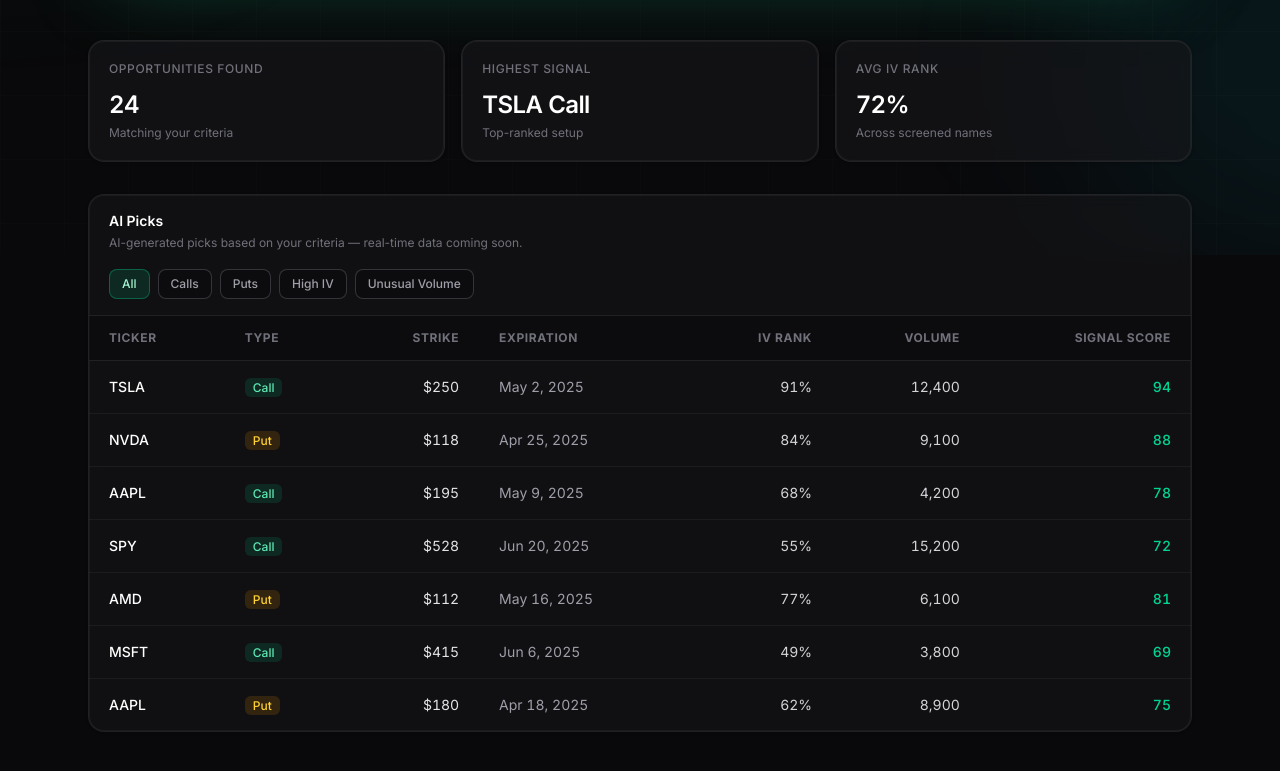
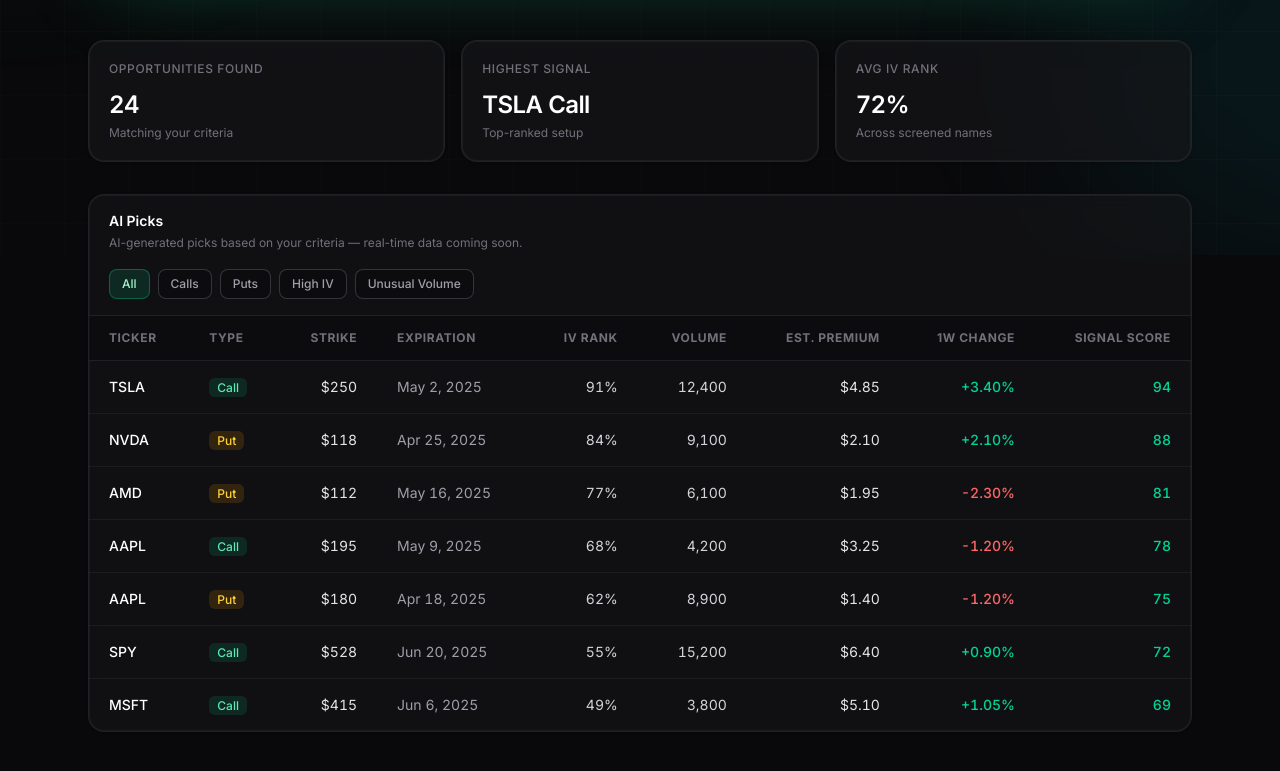
Before and after one commit to IsaacBolen/optionspilot, a Next.js app: page /screener in a window 1280 px wide. Shown: the part 545-1316 px from the top of the page. Built offline with nearby package versions, Linux system fonts and the light colour scheme.

Commit message:
Add est. premium, stock price changes, and sort screener by signal score

```diff
--- a/app/api/chat/route.ts
+++ b/app/api/chat/route.ts
@@ -1,11 +1,13 @@
 import Anthropic from "@anthropic-ai/sdk";
 import { NextResponse } from "next/server";
+
+import { enrichPicksWithPolygonPriceChanges } from "@/lib/enrich-screener-picks";
 
 /** Dashboard news headline sentiment is handled separately by `app/api/sentiment/route.ts`. */
 
 const DASHBOARD_SYSTEM = `You are an AI trading assistant for OptionsPilot. The user is asking about market news, their positions (AAPL call $185 strike, NVDA put $118 strike, SPY call $520 strike), or general trading questions. Keep responses concise, 2-3 sentences max, conversational and helpful.`;
 
-const SCREENER_SYSTEM = `You are an AI options screener for OptionsPilot. The user will describe what kind of options trade they are looking for. Respond with a JSON object containing: summary (one sentence describing what you found), and picks (array of 5-7 options opportunities with fields: ticker, type, strike, expiration, ivRank, volume, signalScore). Make the picks realistic and relevant to what the user asked for.
+const SCREENER_SYSTEM = `You are an AI options screener for OptionsPilot. The user will describe what kind of options trade they are looking for. Respond with a JSON object containing: summary (one sentence describing what you found), and picks (array of 5-7 options opportunities with fields: ticker, type, strike, expiration, ivRank, volume, signalScore, estPremium, premiumRange). Make the picks realistic and relevant to what the user asked for.
 
 Rules:
 - Return ONLY a single JSON object, no markdown fences, no commentary before or after.
@@ -15,6 +17,8 @@
 - volume is an integer (contracts or share-equivalent style number).
 - signalScore is an integer 0-100.
 - expiration is a human-readable date string like "May 16, 2025".
+- estPremium is a number: realistic estimated price per contract in dollars (e.g. 2.45 means $2.45 per contract), consistent with strike, DTE, and IV.
+- premiumRange is a string like "$1.80 - $3.20" for a plausible bid/ask range based on strike, expiry, and IV.
 
 Today's date is April 18, 2026. All expiration dates you generate must be in the future, after today's date.`;
 
@@ -26,6 +30,10 @@
   ivRank: number;
   volume: number;
   signalScore: number;
+  estPremium: number | null;
+  premiumRange: string;
+  change24h: number | null;
+  change1w: number | null;
 };
 
 function getTextContent(response: Anthropic.Messages.Message): string {
@@ -61,6 +69,13 @@
   const ivRank = Math.round(Number(o.ivRank));
   const volume = Math.round(Number(o.volume));
   const signalScore = Math.round(Number(o.signalScore));
+  const estRaw = Number(o.estPremium);
+  const estPremium =
+    Number.isFinite(estRaw) && estRaw >= 0
+      ? Math.round(estRaw * 100) / 100
+      : null;
+  const pr = String(o.premiumRange ?? "").trim();
+  const premiumRange = pr.length > 0 ? pr : "—";
   if (!ticker || !expiration || !Number.isFinite(strike)) return null;
   if (!Number.isFinite(ivRank) || !Number.isFinite(volume)) return null;
   if (!Number.isFinite(signalScore)) return null;
@@ -72,6 +87,10 @@
     ivRank: Math.min(100, Math.max(0, ivRank)),
     volume: Math.max(0, volume),
     signalScore: Math.min(100, Math.max(0, signalScore)),
+    estPremium,
+    premiumRange,
+    change24h: null,
+    change1w: null,
   };
 }
 
@@ -155,12 +174,12 @@
       typeof parsed.summary === "string" ? parsed.summary.trim() : "";
     const picksRaw = parsed.picks;
     const picksList = Array.isArray(picksRaw) ? picksRaw : [];
-    const picks = picksList
+    const picksNormalized = picksList
       .map(normalizePick)
       .filter((p): p is ScreenerPick => p !== null)
       .slice(0, 7);
 
-    if (!summary || picks.length < 3) {
+    if (!summary || picksNormalized.length < 3) {
       return NextResponse.json(
         {
           error:
@@ -170,6 +189,11 @@
       );
     }
 
+    const picks = await enrichPicksWithPolygonPriceChanges(
+      picksNormalized,
+      process.env.POLYGON_API_KEY,
+    );
+
     return NextResponse.json({ summary, picks });
   } catch (err) {
     const messageText =
--- a/app/api/screener/route.ts
+++ b/app/api/screener/route.ts
@@ -1,5 +1,7 @@
 import Anthropic from "@anthropic-ai/sdk";
 import { NextResponse } from "next/server";
+
+import { enrichPicksWithPolygonPriceChanges } from "@/lib/enrich-screener-picks";
 
 const anthropic = new Anthropic({ apiKey: process.env.ANTHROPIC_API_KEY! });
 const POLYGON_KEY = process.env.POLYGON_API_KEY!;
@@ -27,7 +29,9 @@
       "expiration": "May 16, 2025",
       "ivRank": 65,
       "volume": 4200,
-      "signalScore": 78
+      "signalScore": 78,
+      "estPremium": 2.45,
+      "premiumRange": "$1.80 - $3.20"
     }
   ]
 }
@@ -38,6 +42,8 @@
 - volume: use the real volume from the data
 - signalScore: your 0-100 ranking of this contract's opportunity quality
 - expiration: human-readable like "May 16, 2025"
+- estPremium: number, realistic estimated price per contract in dollars (e.g. 2.45), aligned with strike, expiry, and IV from the data
+- premiumRange: string like "$1.80 - $3.20" for a plausible bid/ask range for that contract
 No markdown, no commentary, just the JSON object.`;
 
 type ScreenerPick = {
@@ -48,6 +54,10 @@
   ivRank: number;
   volume: number;
   signalScore: number;
+  estPremium: number | null;
+  premiumRange: string;
+  change24h: number | null;
+  change1w: number | null;
 };
 
 function extractJson(text: string): unknown {
@@ -70,8 +80,27 @@
   const ivRank = Math.min(100, Math.max(0, Math.round(Number(o.ivRank))));
   const volume = Math.max(0, Math.round(Number(o.volume)));
   const signalScore = Math.min(100, Math.max(0, Math.round(Number(o.signalScore))));
+  const estRaw = Number(o.estPremium);
+  const estPremium =
+    Number.isFinite(estRaw) && estRaw >= 0
+      ? Math.round(estRaw * 100) / 100
+      : null;
+  const pr = String(o.premiumRange ?? "").trim();
+  const premiumRange = pr.length > 0 ? pr : "—";
   if (!ticker || !expiration || !Number.isFinite(strike)) return null;
-  return { ticker, type, strike, expiration, ivRank, volume, signalScore };
+  return {
+    ticker,
+    type,
+    strike,
+    expiration,
+    ivRank,
+    volume,
+    signalScore,
+    estPremium,
+    premiumRange,
+    change24h: null,
+    change1w: null,
+  };
 }
 
 async function sleep(ms: number) {
@@ -188,17 +217,22 @@
 
     const ranked = extractJson(rankText) as Record<string, unknown>;
     const summary = typeof ranked.summary === "string" ? ranked.summary.trim() : "";
-    const picks = (Array.isArray(ranked.picks) ? ranked.picks : [])
+    const picksNormalized = (Array.isArray(ranked.picks) ? ranked.picks : [])
       .map(normalizePick)
       .filter((p): p is ScreenerPick => p !== null)
       .slice(0, 7);
 
-    if (!summary || picks.length < 3) {
+    if (!summary || picksNormalized.length < 3) {
       return NextResponse.json(
         { error: "Could not rank contracts. Try again." },
         { status: 502 }
       );
     }
+
+    const picks = await enrichPicksWithPolygonPriceChanges(
+      picksNormalized,
+      POLYGON_KEY,
+    );
 
     return NextResponse.json({ summary, picks });
 
--- a/app/screener/screener-client.tsx
+++ b/app/screener/screener-client.tsx
@@ -14,6 +14,10 @@
   ivRank: number;
   volume: number;
   signalScore: number;
+  estPremium: number | null;
+  premiumRange: string;
+  change24h: number | null;
+  change1w: number | null;
 };
 
 type StatCard = {
@@ -61,6 +65,10 @@
     ivRank: 91,
     volume: 12400,
     signalScore: 94,
+    estPremium: 4.85,
+    premiumRange: "$4.20 - $5.50",
+    change24h: 1.2,
+    change1w: 3.4,
   },
   {
     ticker: "NVDA",
@@ -70,6 +78,10 @@
     ivRank: 84,
     volume: 9100,
     signalScore: 88,
+    estPremium: 2.1,
+    premiumRange: "$1.65 - $2.55",
+    change24h: -0.8,
+    change1w: 2.1,
   },
   {
     ticker: "AAPL",
@@ -79,6 +91,10 @@
     ivRank: 68,
     volume: 4200,
     signalScore: 78,
+    estPremium: 3.25,
+    premiumRange: "$2.80 - $3.70",
+    change24h: 0.4,
+    change1w: -1.2,
   },
   {
     ticker: "SPY",
@@ -88,6 +104,10 @@
     ivRank: 55,
     volume: 15200,
     signalScore: 72,
+    estPremium: 6.4,
+    premiumRange: "$5.90 - $6.90",
+    change24h: 0.15,
+    change1w: 0.9,
   },
   {
     ticker: "AMD",
@@ -97,6 +117,10 @@
     ivRank: 77,
     volume: 6100,
     signalScore: 81,
+    estPremium: 1.95,
+    premiumRange: "$1.50 - $2.40",
+    change24h: -1.1,
+    change1w: -2.3,
   },
   {
     ticker: "MSFT",
@@ -106,6 +130,10 @@
     ivRank: 49,
     volume: 3800,
     signalScore: 69,
+    estPremium: 5.1,
+    premiumRange: "$4.60 - $5.60",
+    change24h: 0.22,
+    change1w: 1.05,
   },
   {
     ticker: "AAPL",
@@ -115,11 +143,71 @@
     ivRank: 62,
     volume: 8900,
     signalScore: 75,
+    estPremium: 1.4,
+    premiumRange: "$1.10 - $1.70",
+    change24h: 0.4,
+    change1w: -1.2,
   },
 ];
 
 const SCREENER_DEFAULT_MESSAGE =
   "Suggest a handful of liquid US equity options that could fit a balanced bullish-bias book over the next few weeks.";
+
+function formatEstPremium(est: number | null | undefined): string {
+  if (est == null || !Number.isFinite(est)) return "—";
+  return `$${est.toFixed(2)}`;
+}
+
+function change1wClass(n: number | null | undefined): string {
+  if (n == null || !Number.isFinite(n) || n === 0) return "text-zinc-400";
+  return n > 0 ? "text-emerald-400" : "text-red-400";
+}
+
+function formatChange1w(n: number | null | undefined): string {
+  if (n == null || !Number.isFinite(n)) return "—";
+  const sign = n > 0 ? "+" : "";
+  return `${sign}${n.toFixed(2)}%`;
+}
+
+function normalizePickFromApi(raw: unknown): ScreenerRow | null {
+  if (!raw || typeof raw !== "object") return null;
+  const o = raw as Record<string, unknown>;
+  const ticker = String(o.ticker ?? "").trim().toUpperCase();
+  const typeRaw = String(o.type ?? "").trim();
+  const type = typeRaw === "Put" ? "Put" : "Call";
+  const strike = Number(o.strike);
+  const expiration = String(o.expiration ?? "").trim();
+  const ivRank = Math.round(Number(o.ivRank));
+  const volume = Math.round(Number(o.volume));
+  const signalScore = Math.round(Number(o.signalScore));
+  const estRaw = Number(o.estPremium);
+  const estPremium =
+    Number.isFinite(estRaw) && estRaw >= 0
+      ? Math.round(estRaw * 100) / 100
+      : null;
+  const pr = String(o.premiumRange ?? "").trim();
+  const premiumRange = pr.length > 0 ? pr : "—";
+  const c24 = Number(o.change24h);
+  const c1w = Number(o.change1w);
+  const change24h = Number.isFinite(c24) ? Math.round(c24 * 100) / 100 : null;
+  const change1w = Number.isFinite(c1w) ? Math.round(c1w * 100) / 100 : null;
+  if (!ticker || !expiration || !Number.isFinite(strike)) return null;
+  if (!Number.isFinite(ivRank) || !Number.isFinite(volume)) return null;
+  if (!Number.isFinite(signalScore)) return null;
+  return {
+    ticker,
+    type,
+    strike,
+    expiration,
+    ivRank: Math.min(100, Math.max(0, ivRank)),
+    volume: Math.max(0, volume),
+    signalScore: Math.min(100, Math.max(0, signalScore)),
+    estPremium,
+    premiumRange,
+    change24h,
+    change1w,
+  };
+}
 
 function statsFromPicks(picks: ScreenerRow[]): StatCard[] {
   const n = picks.length;
@@ -163,7 +251,7 @@
     const HIGH_IV_MIN = 75;
     const UNUSUAL_VOL_MIN = 8000;
 
-    return picksRows.filter((row) => {
+    const filtered = picksRows.filter((row) => {
       if (screenerFilter === "calls") return row.type === "Call";
       if (screenerFilter === "puts") return row.type === "Put";
       if (screenerFilter === "highIv") return row.ivRank >= HIGH_IV_MIN;
@@ -171,6 +259,7 @@
         return row.volume >= UNUSUAL_VOL_MIN;
       return true;
     });
+    return [...filtered].sort((a, b) => b.signalScore - a.signalScore);
   }, [picksRows, screenerFilter]);
 
   const screenerFilters: { id: ScreenerFilter; label: string }[] = [
@@ -201,7 +290,10 @@
       if (!res.ok) {
         throw new Error(data.error ?? "Scan failed");
       }
-      const picks = Array.isArray(data.picks) ? data.picks : [];
+      const rawPicks = Array.isArray(data.picks) ? data.picks : [];
+      const picks = rawPicks
+        .map(normalizePickFromApi)
+        .filter((p): p is ScreenerRow => p !== null);
       const summary =
         typeof data.summary === "string" ? data.summary.trim() : "";
       if (!summary || picks.length < 3) {
@@ -209,8 +301,9 @@
           data.error ?? "Assistant returned too few picks. Try again.",
         );
       }
-      setPicksRows(picks);
-      setStatCards(statsFromPicks(picks));
+      const sorted = [...picks].sort((a, b) => b.signalScore - a.signalScore);
+      setPicksRows(sorted);
+      setStatCards(statsFromPicks(sorted));
     } catch (e) {
       setScanError(
         e instanceof Error ? e.message : "Could not complete the scan.",
@@ -361,7 +454,7 @@
               </div>
             </div>
             <div className="overflow-x-auto">
-              <table className="w-full min-w-[880px] text-left text-sm">
+              <table className="w-full min-w-[1040px] text-left text-sm">
                 <thead>
                   <tr className="border-b border-zinc-800/80 bg-zinc-950/40 text-xs font-medium uppercase tracking-wider text-zinc-500">
                     <th className="px-5 py-3.5">Ticker</th>
@@ -370,6 +463,8 @@
                     <th className="px-5 py-3.5">Expiration</th>
                     <th className="px-5 py-3.5 text-right">IV Rank</th>
                     <th className="px-5 py-3.5 text-right">Volume</th>
+                    <th className="px-5 py-3.5 text-right">Est. Premium</th>
+                    <th className="px-5 py-3.5 text-right">1W Change</th>
                     <th className="px-5 py-3.5 text-right">Signal Score</th>
                   </tr>
                 </thead>
@@ -405,6 +500,14 @@
                       <td className="px-5 py-4 text-right tabular-nums">
                         {row.volume.toLocaleString("en-US")}
                       </td>
+                      <td className="px-5 py-4 text-right tabular-nums text-zinc-200">
+                        {formatEstPremium(row.estPremium)}
+                      </td>
+                      <td
+                        className={`px-5 py-4 text-right tabular-nums font-medium ${change1wClass(row.change1w)}`}
+                      >
+                        {formatChange1w(row.change1w)}
+                      </td>
                       <td className="px-5 py-4 text-right tabular-nums font-medium text-emerald-400">
                         {row.signalScore}
                       </td>
--- /dev/null
+++ b/lib/enrich-screener-picks.ts
@@ -0,0 +1,88 @@
+import {
+  POLYGON_CALL_GAP_MS,
+  polygonFetch,
+  sleep,
+} from "@/lib/polygon-fetch";
+
+type PolygonDayBar = { c?: number };
+
+function utcYmd(d: Date): string {
+  return d.toISOString().slice(0, 10);
+}
+
+async function fetchDailyCloses(
+  ticker: string,
+  key: string,
+  fromDate: string,
+  toDate: string,
+): Promise<number[]> {
+  const url = `https://api.polygon.io/v2/aggs/ticker/${encodeURIComponent(ticker)}/range/1/day/${fromDate}/${toDate}?adjusted=true&sort=asc&limit=30&apiKey=${encodeURIComponent(key)}`;
+  const res = await polygonFetch(url, 120);
+  const json: unknown = await res.json();
+  if (!res.ok || typeof json !== "object" || json === null) return [];
+  const results =
+    "results" in json && Array.isArray((json as { results: unknown }).results)
+      ? ((json as { results: PolygonDayBar[] }).results)
+      : [];
+  return results
+    .map((b) => (typeof b.c === "number" ? b.c : NaN))
+    .filter((c) => Number.isFinite(c) && c > 0);
+}
+
+function roundPct(n: number): number {
+  return Math.round(n * 100) / 100;
+}
+
+/**
+ * For each unique ticker, loads ~9 calendar days of daily bars once and sets:
+ * - **change1w**: % move from first close to last close in that window.
+ * - **change24h**: % move from prior session close to last close (last two bars).
+ */
+export async function enrichPicksWithPolygonPriceChanges<T extends { ticker: string }>(
+  picks: T[],
+  polygonKey: string | undefined,
+): Promise<Array<T & { change24h: number | null; change1w: number | null }>> {
+  if (!polygonKey) {
+    return picks.map((p) => ({ ...p, change24h: null, change1w: null }));
+  }
+
+  const tickers = [...new Set(picks.map((p) => p.ticker.trim().toUpperCase()))];
+  const byTicker = new Map<
+    string,
+    { change24h: number | null; change1w: number | null }
+  >();
+
+  const today = new Date();
+  const fromDay = new Date(today);
+  fromDay.setUTCDate(fromDay.getUTCDate() - 9);
+  const fromStr = utcYmd(fromDay);
+  const toStr = utcYmd(today);
+
+  for (let i = 0; i < tickers.length; i++) {
+    if (i > 0) await sleep(POLYGON_CALL_GAP_MS);
+    const t = tickers[i];
+    const closes = await fetchDailyCloses(t, polygonKey, fromStr, toStr);
+
+    let change1w: number | null = null;
+    let change24h: number | null = null;
+
+    if (closes.length >= 2) {
+      const first = closes[0];
+      const last = closes[closes.length - 1];
+      if (first > 0) change1w = roundPct(((last - first) / first) * 100);
+
+      const prev = closes[closes.length - 2];
+      if (prev > 0) change24h = roundPct(((last - prev) / prev) * 100);
+    }
+
+    byTicker.set(t, { change24h, change1w });
+  }
+
+  return picks.map((p) => {
+    const m = byTicker.get(p.ticker.trim().toUpperCase()) ?? {
+      change24h: null,
+      change1w: null,
+    };
+    return { ...p, ...m };
+  });
+}
```
Also changed, not shown: 1 other file (tests, documents, lock files or other folders).
